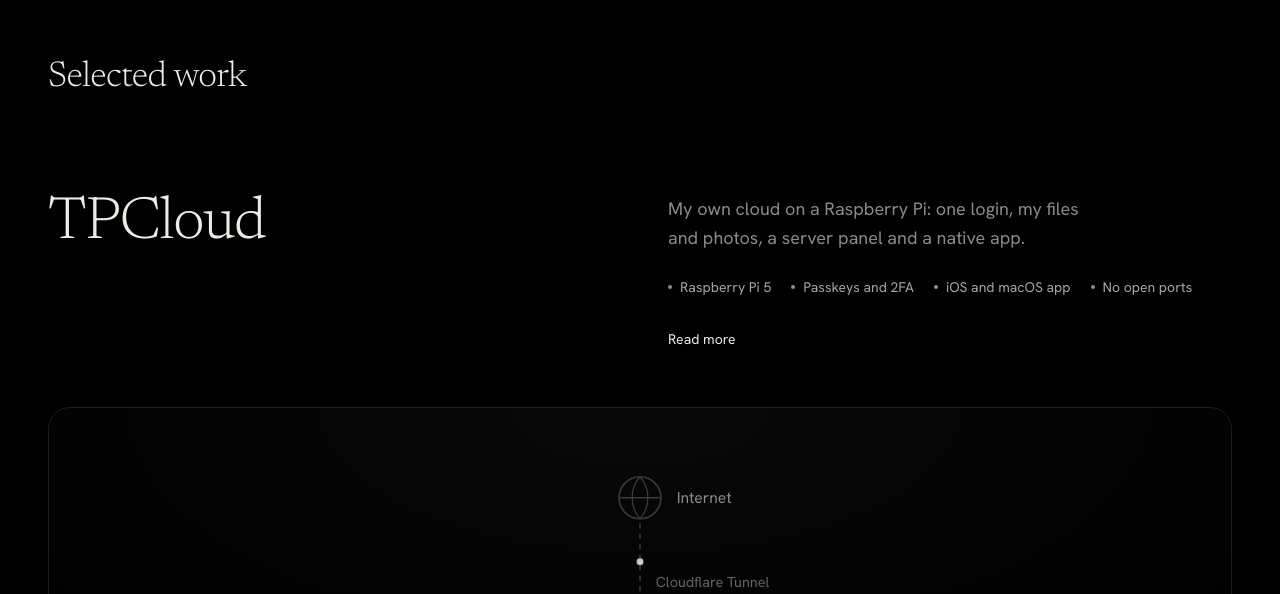
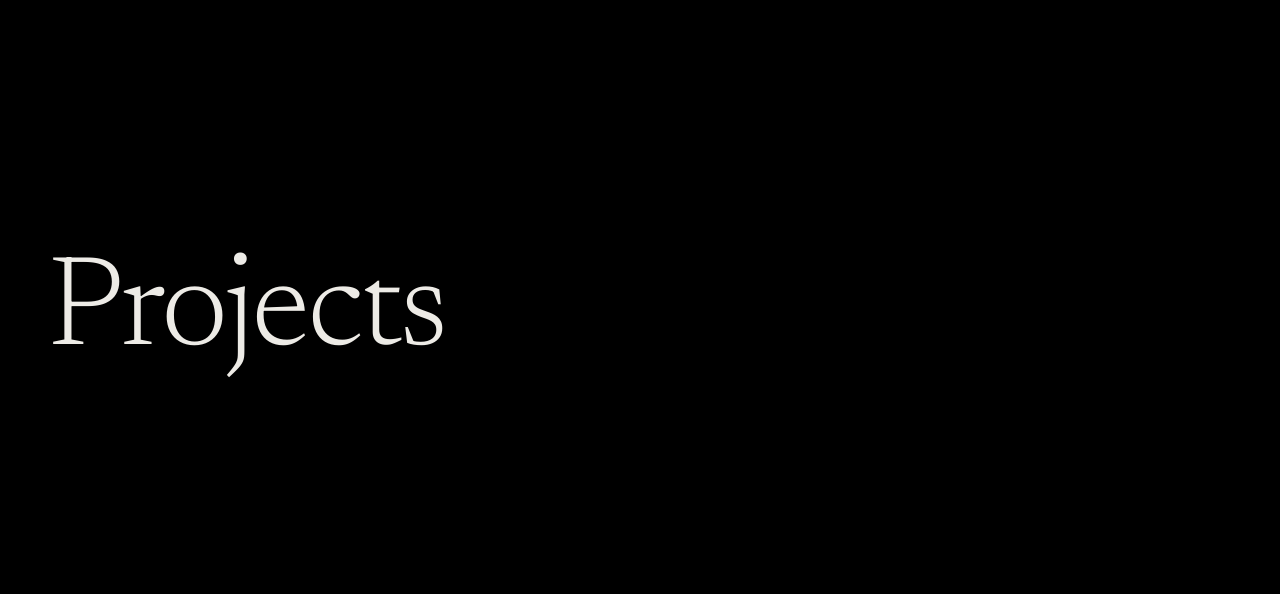
Before and after one commit to mtaibo/portfolio, a Vue app: page / in a window 1280 px wide. Shown: the part 886-1480 px from the top of the page. Built offline with nearby package versions, Linux system fonts and the light colour scheme.

Commit message:
style: open the projects section with a full-screen title

```diff
--- a/src/components/ProjectsSection.vue
+++ b/src/components/ProjectsSection.vue
@@ -1,8 +1,11 @@
 <template>
-  <section id="projects" class="px-6 md:px-12 py-24 md:py-36 max-w-[1320px] mx-auto">
-    <h2 class="display text-3xl md:text-4xl text-bone mb-16 md:mb-24">{{ t.hero.work }}</h2>
+  <section class="px-6 md:px-12 max-w-[1320px] mx-auto">
+    <!-- A full screen of black with only the title, so the work clearly starts here -->
+    <div class="min-h-[100svh] flex items-center">
+      <h2 class="display text-bone text-[clamp(3.25rem,10vw,8.5rem)] leading-none">{{ t.projects.label }}</h2>
+    </div>
 
-    <div class="space-y-28 md:space-y-44">
+    <div id="projects" class="space-y-28 md:space-y-44 pt-10 md:pt-16 pb-24 md:pb-36">
       <article
         v-for="(project, i) in t.projects.items"
         :key="project.id"
--- a/src/content/index.js
+++ b/src/content/index.js
@@ -5,7 +5,6 @@ export const content = {
       role: 'Software Engineer',
       statement: 'I build my own infrastructure, from the firmware on a wall switch to the app on my phone.',
       stack: ['Switch firmware', 'Home server', 'Personal cloud', 'Native app'],
-      work: 'Selected work',
     },
     about: {
       label: 'About me',
@@ -222,7 +221,6 @@ export const content = {
       role: 'Ingeniero de Software',
       statement: 'Construyo mi propia infraestructura, desde el firmware de un interruptor hasta la app de mi móvil.',
       stack: ['Firmware del interruptor', 'Servidor en casa', 'Nube personal', 'App nativa'],
-      work: 'Proyectos',
     },
     about: {
       label: 'Sobre mí',
```
